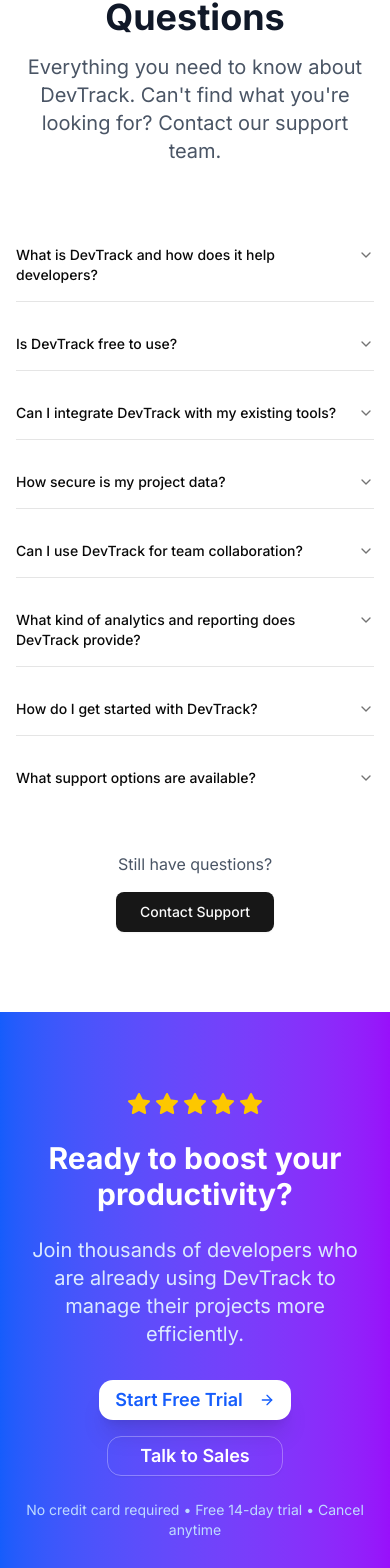
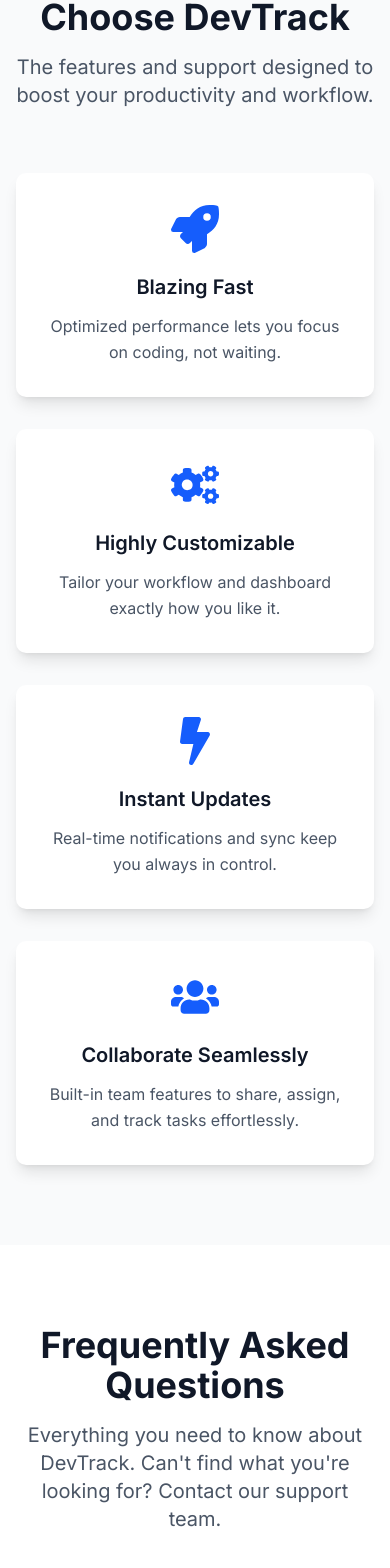
Before and after one commit to md-zeon/devtrack, a Next.js app: page / in a window 390 px wide. Shown: the part 6911-8479 px from the top of the page. Built offline with nearby package versions, Linux system fonts and the light colour scheme; no server answers.

Commit message:
Added Why Choose Us and Community section

```diff
--- a/src/app/page.js
+++ b/src/app/page.js
@@ -4,8 +4,9 @@
 import HowItWorks from "@/components/HowItWorks";
 import Testimonials from "@/components/Testimonials";
 import FAQ from "@/components/FAQ";
-import CTA from "@/components/CTA";
 import Footer from "@/components/Footer";
+import Community from "@/components/Community";
+import WhyChooseUs from "@/components/WhyChooseUs";
 
 export default function Home() {
 	return (
@@ -16,8 +17,9 @@
 				<Features />
 				<HowItWorks />
 				<Testimonials />
+				<WhyChooseUs />
 				<FAQ />
-				<CTA />
+				<Community />
 			</main>
 			<Footer />
 		</>
--- a/src/components/CTA.jsx
+++ /dev/null
@@ -1,46 +0,0 @@
-import Link from "next/link";
-import { Button } from "@/components/ui/button";
-import { FiArrowRight, FiStar } from "react-icons/fi";
-
-export default function CTA() {
-	return (
-		<section className="py-20 bg-gradient-to-r from-blue-600 to-purple-600 text-white">
-			<div className="max-w-4xl mx-auto text-center px-4 sm:px-6 lg:px-8">
-				<div className="flex justify-center mb-6">
-					<div className="flex items-center space-x-1">
-						{[...Array(5)].map((_, i) => (
-							<FiStar key={i} className="h-6 w-6 fill-current text-yellow-400" />
-						))}
-					</div>
-				</div>
-
-				<h2 className="text-3xl md:text-5xl font-bold mb-6">
-					Ready to boost your productivity?
-				</h2>
-
-				<p className="text-xl mb-8 text-blue-100 max-w-2xl mx-auto">
-					Join thousands of developers who are already using DevTrack to manage their projects more efficiently.
-				</p>
-
-				<div className="flex flex-col sm:flex-row gap-4 justify-center items-center">
-					<Link href="/signup">
-						<Button size="lg" className="bg-white text-blue-600 hover:bg-gray-100 px-8 py-3 rounded-xl text-lg font-semibold flex items-center space-x-2 shadow-xl">
-							<span>Start Free Trial</span>
-							<FiArrowRight className="h-5 w-5" />
-						</Button>
-					</Link>
-
-					<Link href="/contact">
-						<Button variant="outline" size="lg" className="border-white/30 bg-transparent hover:bg-white/10 text-white px-8 py-3 rounded-xl text-lg font-semibold">
-							Talk to Sales
-						</Button>
-					</Link>
-				</div>
-
-				<p className="text-sm text-blue-200 mt-6">
-					No credit card required • Free 14-day trial • Cancel anytime
-				</p>
-			</div>
-		</section>
-	);
-}
--- /dev/null
+++ b/src/components/Community.jsx
@@ -0,0 +1,39 @@
+"use client";
+import { motion } from "framer-motion";
+import { FaUsers } from "react-icons/fa";
+import { Button } from "@/components/ui/button";
+import Link from "next/link";
+
+export default function Community() {
+	return (
+		<motion.section
+			initial={{ opacity: 0, y: 20 }}
+			whileInView={{ opacity: 1, y: 0 }}
+			transition={{ duration: 0.5 }}
+			viewport={{ once: true }}
+			className='py-20 bg-gray-50 dark:bg-gray-900'
+		>
+			<div className='max-w-6xl mx-auto px-6 text-center'>
+				<div className='flex justify-center mb-6'>
+					<FaUsers className='text-blue-600 dark:text-blue-400 w-10 h-10' />
+				</div>
+				<h2 className='text-4xl font-bold mb-4 text-foreground'>Join Our Community</h2>
+				<p className='mb-8 max-w-3xl mx-auto text-muted-foreground'>
+					Connect with developers, share your projects, and grow your network.
+				</p>
+				<Button
+					size='lg'
+					className='mx-auto'
+				>
+					<Link
+						href='https://github.com/md-zeon/devtrack'
+						target='_blank'
+						rel='noopener noreferrer'
+					>
+						Visit Community
+					</Link>
+				</Button>
+			</div>
+		</motion.section>
+	);
+}
--- /dev/null
+++ b/src/components/WhyChooseUs.jsx
@@ -0,0 +1,57 @@
+"use client";
+
+import { FaRocket, FaCogs, FaBolt, FaUsers } from "react-icons/fa";
+import { motion } from "framer-motion";
+
+const benefits = [
+	{
+		icon: FaRocket,
+		title: "Blazing Fast",
+		description: "Optimized performance lets you focus on coding, not waiting.",
+	},
+	{
+		icon: FaCogs,
+		title: "Highly Customizable",
+		description: "Tailor your workflow and dashboard exactly how you like it.",
+	},
+	{
+		icon: FaBolt,
+		title: "Instant Updates",
+		description: "Real-time notifications and sync keep you always in control.",
+	},
+	{
+		icon: FaUsers,
+		title: "Collaborate Seamlessly",
+		description: "Built-in team features to share, assign, and track tasks effortlessly.",
+	},
+];
+
+export default function WhyChooseUs() {
+	return (
+		<section className='py-20 px-4 bg-gray-50 dark:bg-gray-900'>
+			<div className='max-w-6xl mx-auto text-center mb-16'>
+				<h2 className='text-4xl font-bold mb-4 text-gray-900 dark:text-white'>Why Developers Choose DevTrack</h2>
+				<p className='text-xl text-gray-600 dark:text-gray-300 max-w-2xl mx-auto'>
+					The features and support designed to boost your productivity and workflow.
+				</p>
+			</div>
+
+			<div className='grid md:grid-cols-2 lg:grid-cols-4 gap-8 max-w-6xl mx-auto'>
+				{benefits.map(({ icon: Icon, title, description }, idx) => (
+					<motion.div
+						key={title}
+						initial={{ opacity: 0, y: 20 }}
+						whileInView={{ opacity: 1, y: 0 }}
+						transition={{ duration: 0.5, delay: idx * 0.15, ease: "easeOut" }}
+						viewport={{ once: true }}
+						className='bg-white dark:bg-gray-800 rounded-lg shadow-lg p-8 flex flex-col items-center text-center hover:shadow-xl transition-transform hover:-translate-y-1 cursor-default'
+					>
+						<Icon className='text-blue-600 dark:text-blue-400 w-12 h-12 mb-5' />
+						<h3 className='text-xl font-semibold mb-3 text-gray-900 dark:text-white'>{title}</h3>
+						<p className='text-gray-600 dark:text-gray-300 leading-relaxed'>{description}</p>
+					</motion.div>
+				))}
+			</div>
+		</section>
+	);
+}
```
